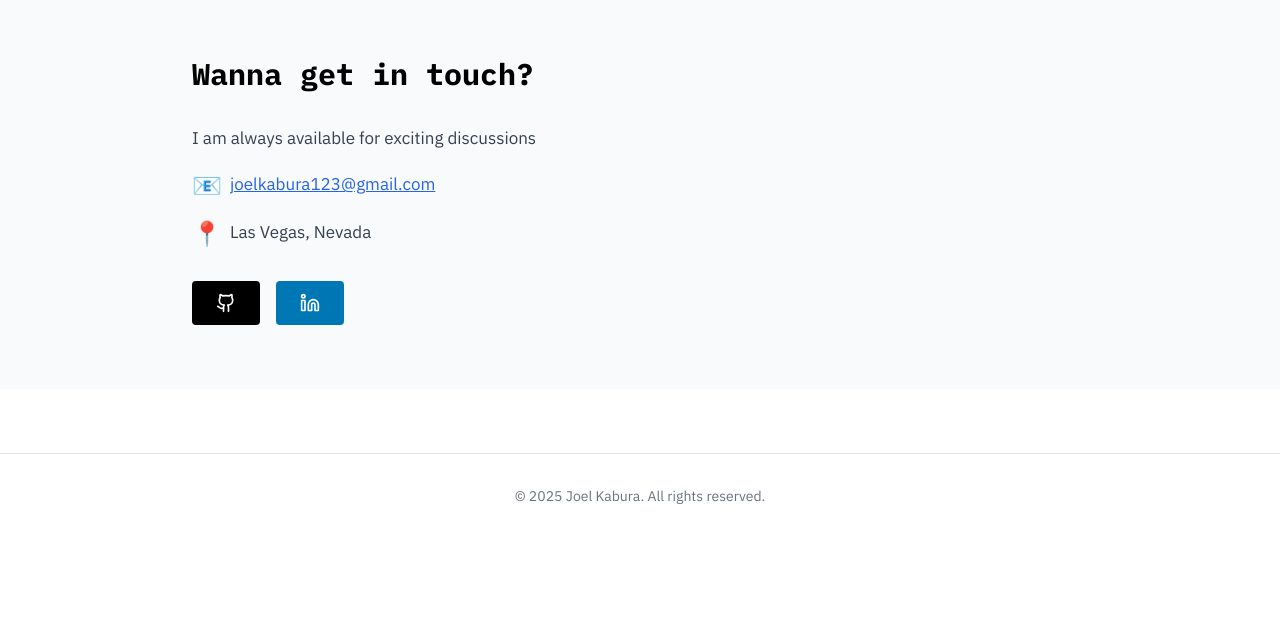
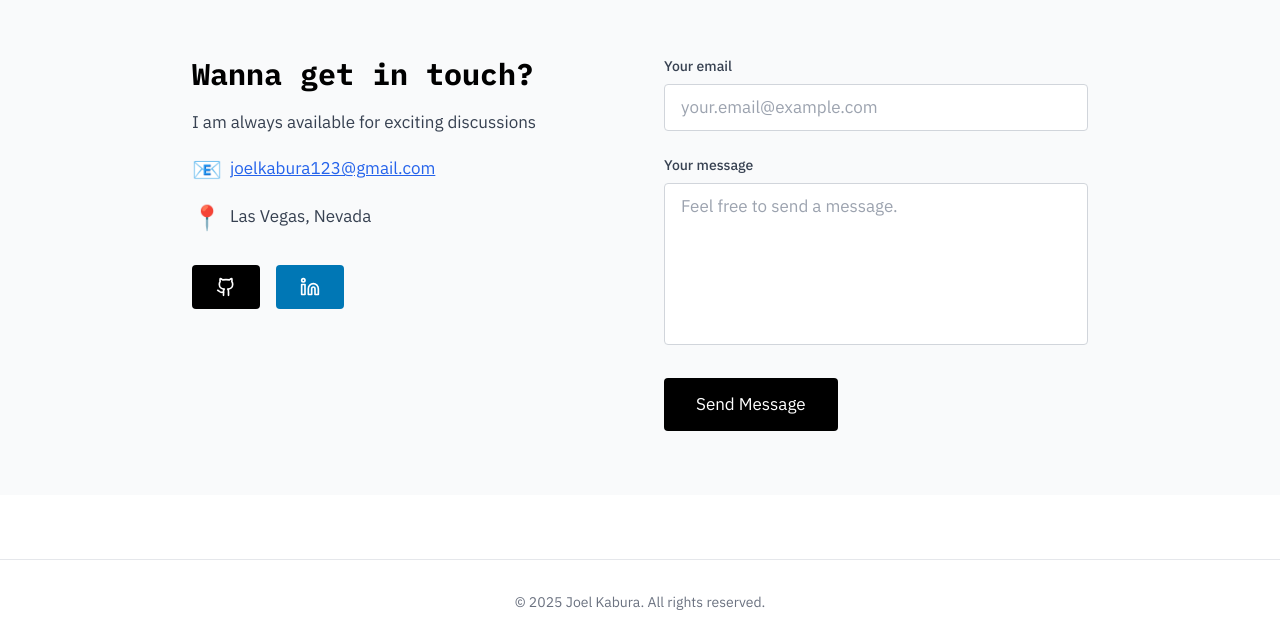
Before and after one commit to joelkab/Joel-portfolio, a Next.js app: page / in a window 1280 px wide. Shown: the part 1988-2632 px from the top of the page. Before the commit the page ends 2526 px from the top, so only its background shows below. Built offline with nearby package versions, Linux system fonts and the light colour scheme.

Commit message:
Add contact form with Formspree integration

```diff
--- a/package.json
+++ b/package.json
@@ -9,6 +9,7 @@
     "lint": "next lint"
   },
   "dependencies": {
+    "@formspree/react": "^3.0.0",
     "@radix-ui/react-slot": "^1.2.3",
     "autoprefixer": "^10.4.21",
     "class-variance-authority": "^0.7.1",
--- a/src/app/apple-icon.tsx
+++ b/src/app/apple-icon.tsx
@@ -14,13 +14,13 @@ export default function Icon() {
       <div
         style={{
           fontSize: 100,
-          background: '#1a1a1a',
+          background: '#f0f9ff',
           width: '100%',
           height: '100%',
           display: 'flex',
           alignItems: 'center',
           justifyContent: 'center',
-          color: '#ec4899',
+          color: '#3b82f6',
           fontWeight: 'bold',
           borderRadius: '20px',
         }}
--- a/src/app/icon.tsx
+++ b/src/app/icon.tsx
@@ -14,13 +14,13 @@ export default function Icon() {
       <div
         style={{
           fontSize: 20,
-          background: '#1a1a1a',
+          background: '#f0f9ff',
           width: '100%',
           height: '100%',
           display: 'flex',
           alignItems: 'center',
           justifyContent: 'center',
-          color: '#ec4899',
+          color: '#3b82f6',
           fontWeight: 'bold',
           borderRadius: '6px',
         }}
--- a/src/components/sections/MinimalistContact.tsx
+++ b/src/components/sections/MinimalistContact.tsx
@@ -1,11 +1,15 @@
 'use client'
 
 import { useEffect, useRef, useState } from 'react'
+import React from 'react'
+import { useForm, ValidationError } from '@formspree/react'
 import { Github, Linkedin, MapPin } from 'lucide-react'
 
 export default function MinimalistContact() {
   const [isVisible, setIsVisible] = useState(false)
   const sectionRef = useRef<HTMLElement>(null)
+
+  const [state, handleSubmit] = useForm("xnnbzrkp")
 
   useEffect(() => {
     const observer = new IntersectionObserver(
@@ -29,9 +33,9 @@ export default function MinimalistContact() {
       <div className="max-w-4xl mx-auto">
         <div className={`transition-all duration-1000 ${isVisible ? 'opacity-100 translate-y-0' : 'opacity-0 translate-y-10'}`}>
 
-          <h2 className="text-3xl font-bold mb-8 text-black">Wanna get in touch?</h2>
-
+          <div className="grid md:grid-cols-2 gap-12">
             <div className="space-y-4">
+              <h2 className="text-3xl font-bold text-black">Wanna get in touch?</h2>
               <p className="text-gray-700 text-[17px] leading-[1.7]">
                 I am always available for exciting discussions
               </p>
@@ -75,6 +79,65 @@ export default function MinimalistContact() {
                 </a>
               </div>
             </div>
+
+            <div>
+              {state.succeeded ? (
+                <div className="p-4 bg-green-50 border border-green-200 rounded text-green-700">
+                  Thanks for your message! I'll get back to you soon.
+                </div>
+              ) : (
+                <form onSubmit={handleSubmit} className="space-y-6">
+                  <div>
+                    <label htmlFor="email" className="block text-sm font-medium text-gray-700 mb-2">
+                      Your email
+                    </label>
+                    <input
+                      id="email"
+                      type="email"
+                      name="email"
+                      required
+                      className="w-full px-4 py-2 border border-gray-300 rounded focus:ring-2 focus:ring-blue-500 focus:border-transparent outline-none transition-colors"
+                      placeholder="your.email@example.com"
+                    />
+                    <ValidationError
+                      prefix="Email"
+                      field="email"
+                      errors={state.errors}
+                      className="mt-1 text-sm text-red-600"
+                    />
+                  </div>
+
+                  <div>
+                    <label htmlFor="message" className="block text-sm font-medium text-gray-700 mb-2">
+                      Your message
+                    </label>
+                    <textarea
+                      id="message"
+                      name="message"
+                      required
+                      rows={5}
+                      className="w-full px-4 py-2 border border-gray-300 rounded focus:ring-2 focus:ring-blue-500 focus:border-transparent outline-none transition-colors resize-none"
+                      placeholder="Feel free to send a message."
+                    />
+                    <ValidationError
+                      prefix="Message"
+                      field="message"
+                      errors={state.errors}
+                      className="mt-1 text-sm text-red-600"
+                    />
+                  </div>
+
+                  <button
+                    type="submit"
+                    disabled={state.submitting}
+                    className="py-3 px-8 bg-black text-white rounded hover:bg-gray-800 transition-colors disabled:opacity-50 disabled:cursor-not-allowed"
+                  >
+                    {state.submitting ? 'Sending...' : 'Send Message'}
+                  </button>
+                </form>
+              )}
+            </div>
+          </div>
         </div>
       </div>
     </section>
```
Also changed, not shown: 1 other file (tests, documents, lock files or other folders). Lines whose indentation alone changed are shown as unchanged.
